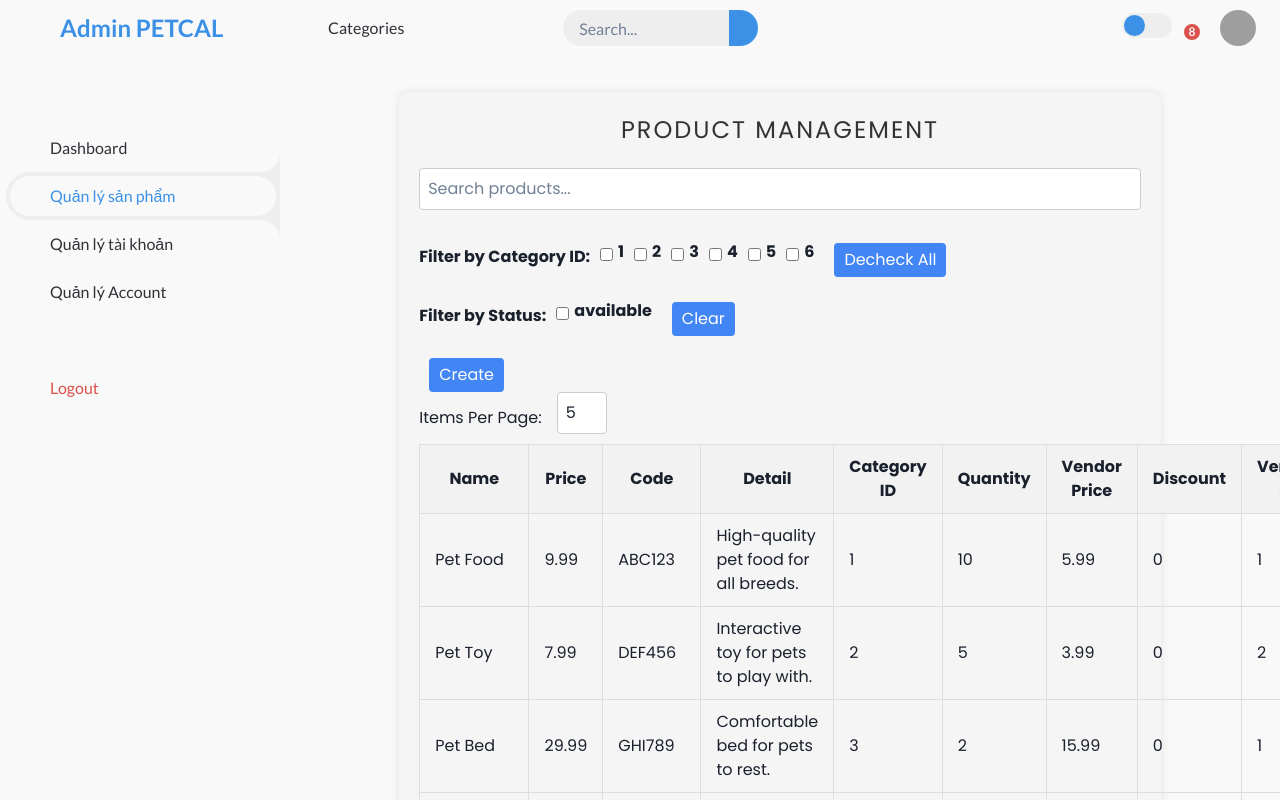
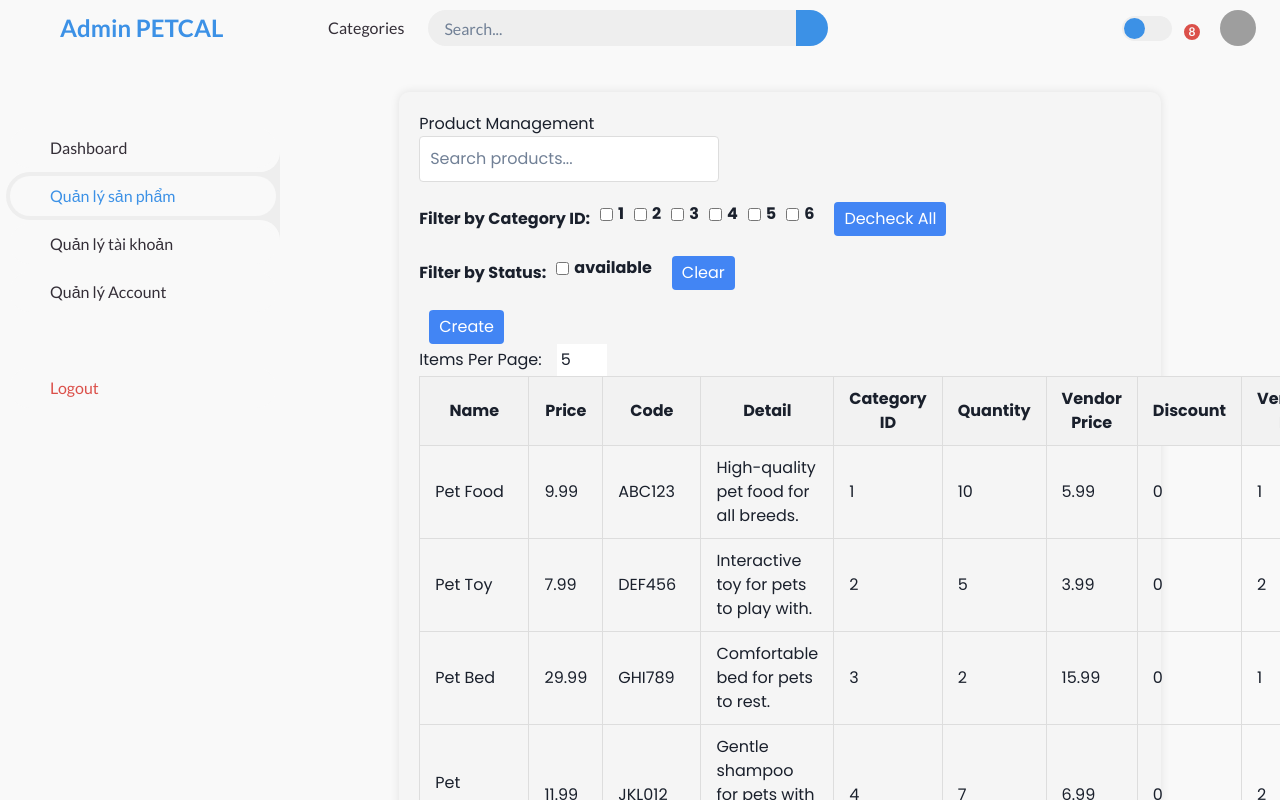
Before and after one commit to datdnt1027/Pet_Store_UI, a React (Create React App) app: page /admin in a window 1280 px wide. Both pictures are taken after a click on the link "Quản lý sản phẩm". Built offline with nearby package versions, Linux system fonts and the light colour scheme; grey boxes are pictures that could not be loaded.

Commit message:
Fix css error

```diff
--- a/src/components/css/PopupForm.css
+++ b/src/components/css/PopupForm.css
@@ -29,7 +29,7 @@
 }
 
 /* Rest of the CSS code remains the same */
-  form {
+.popup-overlay {
   max-width: 1500px; /* Increase the max-width value as per your desired size */
   width: 900px;
   margin: 0 auto;
@@ -38,16 +38,16 @@
 grid-gap: 10px;
 }
 
-  label {
+.popup-form label {
   display: flex;
   align-items: center;
   margin-bottom: 5px;
   font-weight: bold;
 }
 
-  input[type="text"],
-  textarea,
-  input[type="number"] {
+.popup-form input[type="text"],
+.popup-form textarea,
+.popup-form input[type="number"] {
   width: 100%;
   padding: 8px;
   border: 1px solid #ccc;
@@ -56,11 +56,11 @@
   margin-bottom: 10px;
 }
 
-  textarea {
+.popup-form textarea {
   height: 100px;
 }
 
-  input[type="submit"] {
+.popup-form input[type="submit"] {
   background-color: #4caf50;
   color: white;
   padding: 10px 20px;
@@ -69,7 +69,7 @@
   cursor: pointer;
 }
 
-  input[type="submit"]:hover {
+.popup-form input[type="submit"]:hover {
   background-color: #45a049;
 }
 #close-button{
--- a/src/components/css/ProductsManager.css
+++ b/src/components/css/ProductsManager.css
@@ -1,4 +1,4 @@
-/* General styles */
+General styles
 * {
     box-sizing: border-box;
   }
@@ -12,7 +12,7 @@
     box-shadow: 0 0 10px rgba(0, 0, 0, 0.1);
   }
 
-  h1 {
+  .product-management-title {
     text-align: center;
     margin-bottom: 20px;
     font-size: 24px;
```
Lines whose indentation alone changed are shown as unchanged.
